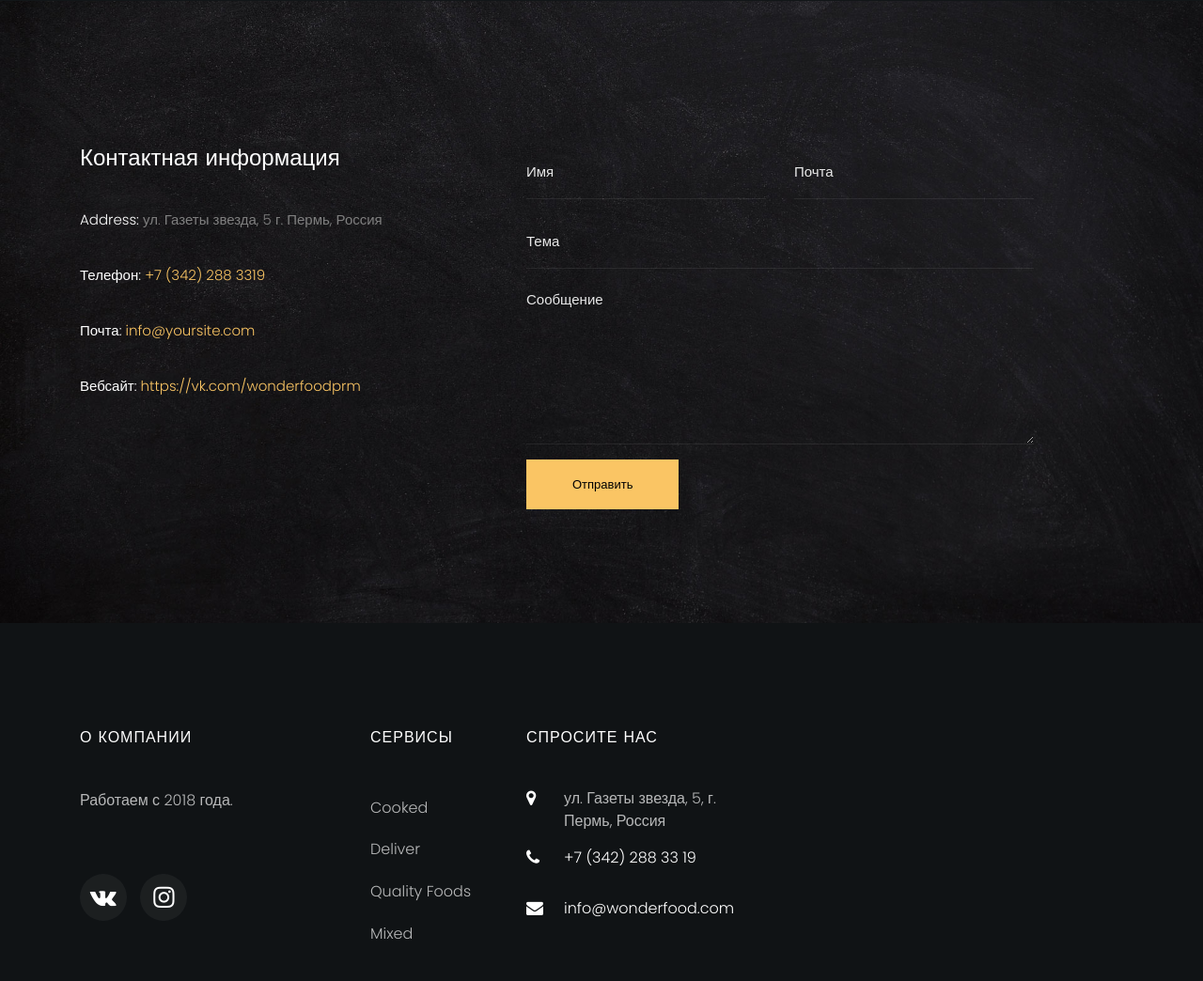
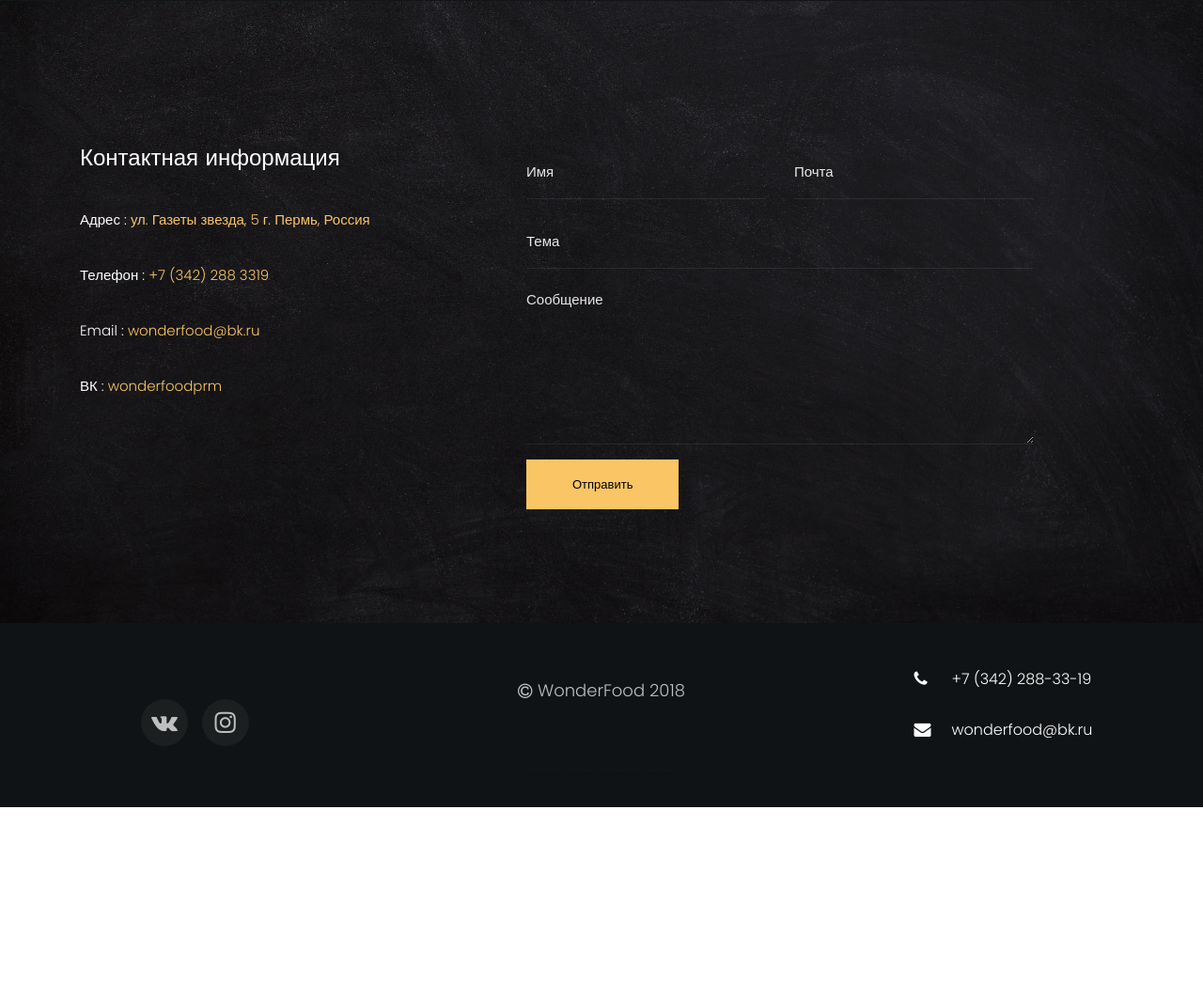
Before and after one commit to anthcny/wfood, a website: page contact.html in a window 1280 px wide. Shown: the part 88-1132 px from the top of the page at 94% size. After the commit the page ends 947 px from the top, so only its background shows below. Drawn offline with Linux system fonts and the light colour scheme; files whose address does not match are found by name.

Commit message:
сокращен футер, доработана страница контакты

```diff
--- a/cart.html
+++ b/cart.html
@@ -93,37 +93,23 @@
       <footer class="ftco-footer ftco-section img">
           <div class="overlay"></div>
           <div class="container">
-        <div class="row mb-5">
-          <div class="col-lg-3 col-md-6 mb-5 mb-md-5">
-            <div class="ftco-footer-widget mb-4">
-              <h2 class="ftco-heading-2">О компании</h2>
-              <p>Работаем с 2018 года.</p>
-              <ul class="ftco-footer-social list-unstyled float-md-left float-lft mt-5">
-                <li class="ftco-animate"><a target="_blank" href="https://vk.com/wonderfoodprm"><span class="icon-vk"></span></a></li>
-                <li class="ftco-animate"><a target="_blank" href="https://instagram.com/wonderfoodprm/"><span class="icon-instagram"></span></a></li>
+            <div class="row ftco-animate">
+              <div class="col-md-3 alignEnd flexCenter">
+                  <ul class="ftco-footer-social list-unstyled float-md-left float-lft">
+                    <li><a target="_blank" href="https://vk.com/wonderfoodprm"><span class="icon-vk"></span></a></li>
+                    <li><a target="_blank" href="https://instagram.com/wonderfoodprm/"><span class="icon-instagram"></span></a></li>
                   </ul>
+
               </div>
+              <div class="col-md-6 marginBtm">
+                      <div class="footLine justify-content-center"><span class="icon-copyright"></span><span class="py-2 d-block marginLft"> WonderFood <script>document.write(new Date().getFullYear());</script></span></div>
                 </div>
-
-          <div class="col-lg-2 col-md-6 mb-5 mb-md-5">
-             <div class="ftco-footer-widget mb-4 ml-md-4">
-              <h2 class="ftco-heading-2">Сервисы</h2>
-              <ul class="list-unstyled">
-                <li><a href="#" class="py-2 d-block">Cooked</a></li>
-                <li><a href="#" class="py-2 d-block">Deliver</a></li>
-                <li><a href="#" class="py-2 d-block">Quality Foods</a></li>
-                <li><a href="#" class="py-2 d-block">Mixed</a></li>
-              </ul>
-            </div>
-          </div>
-          <div class="col-lg-3 col-md-6 mb-5 mb-md-5">
-            <div class="ftco-footer-widget mb-4">
-            	<h2 class="ftco-heading-2">Спросите нас</h2>
+              <div class="col-md-3 flexCenter">
+                <div class="ftco-footer-widget">
                   <div class="block-23 mb-3">
                     <ul>
-	                <li><span class="icon icon-map-marker"></span><span class="text">ул. Газеты звезда, 5, г. Пермь, Россия</span></li>
-	                <li><a href="#"><span class="icon icon-phone"></span><span class="text">+7 (342) 288 33 19</span></a></li>
-	                <li><a href="#"><span class="icon icon-envelope"></span><span class="text">info@wonderfood.com</span></a></li>
+                      <li><a href="#"><span class="icon icon-phone"></span><span class="text">+7 (342) 288-33-19</span></a></li>
+                      <li><a href="#"><span class="icon icon-envelope"></span><span class="text">wonderfood@bk.ru</span></a></li>
                     </ul>
                   </div>
                 </div>
--- a/contact.html
+++ b/contact.html
@@ -65,16 +65,16 @@
 	              <h2 class="h4">Контактная информация</h2>
 	            </div>
 	            <div class="col-md-12 mb-3">
-	              <p><span>Address:</span> ул. Газеты звезда, 5 г. Пермь, Россия</p>
+	              <p><span>Адрес :</span><a href="index.html#map"> ул. Газеты звезда, 5 г. Пермь, Россия</a></p>
 	            </div>
 	            <div class="col-md-12 mb-3">
-	              <p><span>Телефон:</span> <a href="tel://1234567920">+7 (342) 288 3319</a></p>
+	              <p><span>Телефон :</span> <a href="#">+7 (342) 288 3319</a></p>
 	            </div>
 	            <div class="col-md-12 mb-3">
-	              <p><span>Почта:</span> <a href="mailto:info@yoursite.com">info@yoursite.com</a></p>
+	              <p><span>Email :</span> <a href="#">wonderfood@bk.ru</a></p>
 	            </div>
 	            <div class="col-md-12 mb-3">
-	              <p><span>Вебсайт:</span> <a href="#">https://vk.com/wonderfoodprm</a></p>
+	              <p><span>ВК :</span> <a target="_blank" href="https://vk.com/wonderfoodprm">wonderfoodprm</a></p>
 	            </div>
 						</div>
 					</div>
@@ -108,42 +108,28 @@
       </div>
     </section>
 
-    <div id="map"></div>
+    <!-- <div id="map"></div> -->
 
     <footer class="ftco-footer ftco-section img">
         <div class="overlay"></div>
         <div class="container">
-        <div class="row mb-5">
-          <div class="col-lg-3 col-md-6 mb-5 mb-md-5">
-            <div class="ftco-footer-widget mb-4">
-              <h2 class="ftco-heading-2">О компании</h2>
-              <p>Работаем с 2018 года.</p>
-              <ul class="ftco-footer-social list-unstyled float-md-left float-lft mt-5">
-                <li class="ftco-animate"><a target="_blank" href="https://vk.com/wonderfoodprm"><span class="icon-vk"></span></a></li>
-                <li class="ftco-animate"><a target="_blank" href="https://instagram.com/wonderfoodprm/"><span class="icon-instagram"></span></a></li>
+          <div class="row ftco-animate">
+            <div class="col-md-3 alignEnd flexCenter">
+                <ul class="ftco-footer-social list-unstyled float-md-left float-lft">
+                  <li><a target="_blank" href="https://vk.com/wonderfoodprm"><span class="icon-vk"></span></a></li>
+                  <li><a target="_blank" href="https://instagram.com/wonderfoodprm/"><span class="icon-instagram"></span></a></li>
                 </ul>
+
             </div>
+            <div class="col-md-6 marginBtm">
+                    <div class="footLine justify-content-center"><span class="icon-copyright"></span><span class="py-2 d-block marginLft"> WonderFood <script>document.write(new Date().getFullYear());</script></span></div>
               </div>
-
-          <div class="col-lg-2 col-md-6 mb-5 mb-md-5">
-             <div class="ftco-footer-widget mb-4 ml-md-4">
-              <h2 class="ftco-heading-2">Сервисы</h2>
-              <ul class="list-unstyled">
-                <li><a href="#" class="py-2 d-block">Cooked</a></li>
-                <li><a href="#" class="py-2 d-block">Deliver</a></li>
-                <li><a href="#" class="py-2 d-block">Quality Foods</a></li>
-                <li><a href="#" class="py-2 d-block">Mixed</a></li>
-              </ul>
-            </div>
-          </div>
-          <div class="col-lg-3 col-md-6 mb-5 mb-md-5">
-            <div class="ftco-footer-widget mb-4">
-            	<h2 class="ftco-heading-2">Спросите нас</h2>
+            <div class="col-md-3 flexCenter">
+              <div class="ftco-footer-widget">
                 <div class="block-23 mb-3">
                   <ul>
-	                <li><span class="icon icon-map-marker"></span><span class="text">ул. Газеты звезда, 5, г. Пермь, Россия</span></li>
-	                <li><a href="#"><span class="icon icon-phone"></span><span class="text">+7 (342) 288 33 19</span></a></li>
-	                <li><a href="#"><span class="icon icon-envelope"></span><span class="text">info@wonderfood.com</span></a></li>
+                    <li><a href="#"><span class="icon icon-phone"></span><span class="text">+7 (342) 288-33-19</span></a></li>
+                    <li><a href="#"><span class="icon icon-envelope"></span><span class="text">wonderfood@bk.ru</span></a></li>
                   </ul>
                 </div>
               </div>
```
Also changed, not shown: index.html (+15 -29 lines), menu.html (+13 -27 lines), css/style.css. Lines whose indentation alone changed are shown as unchanged.
